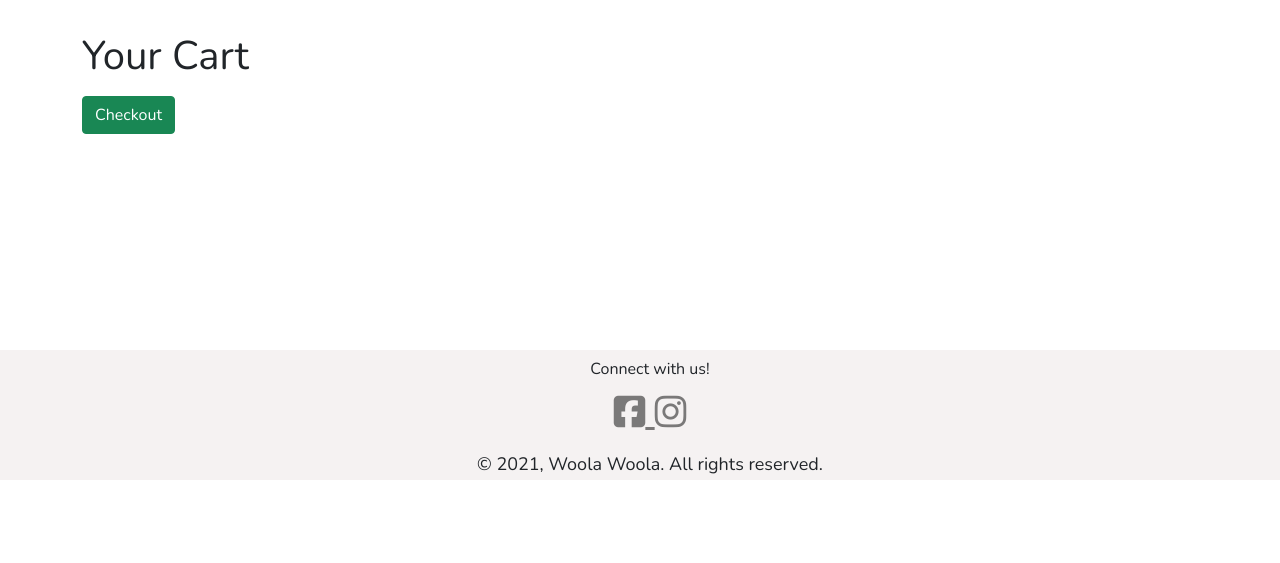
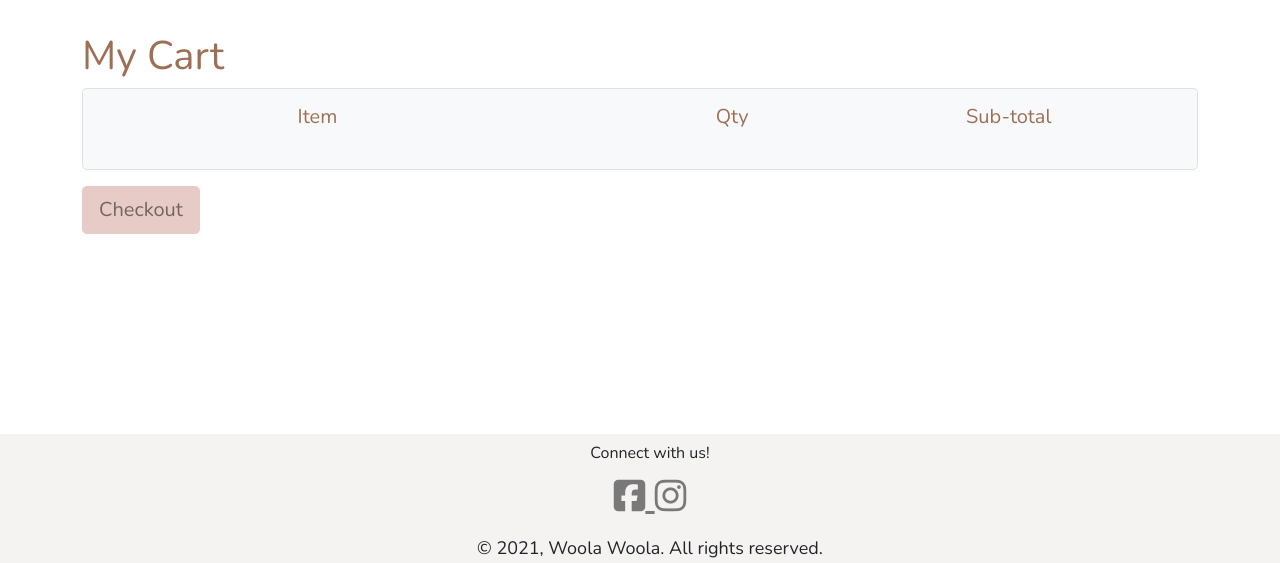
Before and after one commit to farhansam/woola2_shop, a Django app: page /cart/ in a window 1280 px wide. Shown: the part 59-622 px from the top of the page. Run offline with Django 3.2, Linux system fonts and the light colour scheme; some libraries are stand-ins or nearby versions.

Commit message:
edited cart page

```diff
--- a/cart/templates/cart/view_cart-template.html
+++ b/cart/templates/cart/view_cart-template.html
@@ -3,20 +3,46 @@
 {%load crispy_forms_tags %}
 
 {%block content %}
-<h1>Your Cart</h1>
-<ul>
+<h1 class="font-color">My Cart</h1>
+
+<div class="container border border-1 rounded-3 card-body bg-light">
+    <div class="row mb-3">
+        <div class="col-5 text-center">
+            <h5 class="font-color">Item</h5>
+        </div>
+        <div class="col-4 text-center">
+            <h5 class="font-color">Qty</h5>
+        </div>
+        <div class="col-2 text-center">
+            <h5 class="font-color">Sub-total</h5>
+        </div>
+        <div class="col-1 text-center">
+        </div>
+    </div>
+
     {%for key, i in shopping_cart.items %}
-    <li>
-        {{i.name}}<br />
-        <form method="POST" action="{% url 'update_quantity_route' earring_id=i.id %}">
-            {%csrf_token%}
-            Quantity:<input name="qty" type="text" value="{{i.qty}}" style="width:20px">
-            <input type="submit" class="btn btn-primary btn-sm" value="Update Quantity" />
-        </form>
-        ${{i.price}}<br />
-        <a class="btn btn-danger btn-sm" href="{% url 'remove_from_cart_route' earring_id=i.id %}">Remove</a>
-    </li>
+    <div class="row mb-3">
+        <div class="col-2 text-center">
+            <img src="{{i.image}}" class="card-img-top img-thumbnail" alt="{{earring.name}}">
+        </div>
+        <div class="col-3">
+            {{i.name}}
+        </div>
+        <div class="col-4 text-center">
+            <form method="POST" action="{% url 'update_quantity_route' earring_id=i.id %}">
+                {%csrf_token%}
+                <input class="text-center" name="qty" type="text" value="{{i.qty}}" style="width:50px">
+                <input type="submit" class="btn btn-custom btn-sm" value="Update" />
+            </form>
+        </div>
+        <div class="col-2 text-center">
+            ${{i.total_cost}}
+        </div>
+        <div class="col-1 text-center">
+            <a class="btn btn-danger btn-sm" href="{% url 'remove_from_cart_route' earring_id=i.id %}">Remove</a>
+        </div>
+    </div>
     {%endfor%}
-</ul>
-<a href="{% url 'checkout_route' %}" class="btn btn-success mb-3">Checkout</a>
+</div>
+<a href="{% url 'checkout_route' %}" class="btn btn-custom btn-lg mt-3">Checkout</a>
 {%endblock %}
--- a/cart/views.py
+++ b/cart/views.py
@@ -13,16 +13,19 @@ def add_to_cart(request, earring_id):
             'id': earring_id,
             'name': earring.name,
             'price': float(earring.price),
-            'qty': 1
+            'image': str(earring.image),
+            'qty': 1,
+            'total_cost': float(earring.price)
         }
 
         request.session['shopping_cart'] = cart
-
         messages.success(request, "Item has been added to your cart!")
         return redirect(reverse('show_earring_route'))
     else:
         cart[earring_id]['qty'] +=1
+        cart[earring_id]['total_cost'] = float(cart[earring_id]['qty']) * float(cart[earring_id]['price'])
         request.session['shopping_cart'] = cart
+        messages.success(request, "Item has been added to your cart!")
         return redirect(reverse('show_earring_route'))
 
 
@@ -49,6 +52,7 @@ def update_quantity(request, earring_id):
     cart = request.session.get('shopping_cart', {})
     if earring_id in cart:
         cart[earring_id]['qty'] = request.POST['qty']
+        cart[earring_id]['total_cost'] = float(cart[earring_id]['qty']) * float(cart[earring_id]['price'])
         request.session['shopping_cart'] = cart
         messages.success(request, f"Quantity for {cart[earring_id]['name']} has been changed")
 
```
